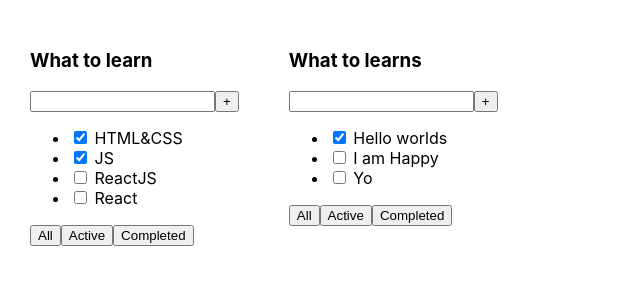
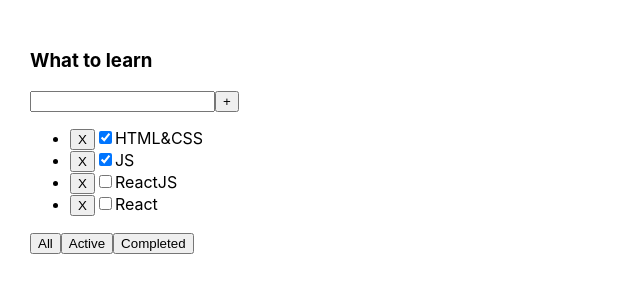
Before and after one commit to romantut1988/tasks-lists, a React (Create React App) app: page / in a window 1280 px wide. Shown: the top 300 px of the page, without its empty margins (0-640 px from the left). Built offline with nearby package versions, Linux system fonts and the light colour scheme.

Commit message:
knocked over buttons

```diff
--- a/src/App.tsx
+++ b/src/App.tsx
@@ -3,25 +3,16 @@ import './App.css';
 import {Todolist} from "./Todolist";
 
 function App() {
-    const truck = "What to learn"
-    const truck1 = "What to learns"
-
-    const tasks1 = [
+    const tasks = [
         {id: 1, title: "HTML&CSS", isDone: true},
         {id: 2, title: "JS", isDone: true},
         {id: 3, title: "ReactJS", isDone: false},
         {id: 4, title: "React", isDone: false},
     ]
-    const tasks2 = [
-        {id: 1, title: "Hello worlds", isDone: true},
-        {id: 2, title: "I am Happy", isDone: false},
-        {id: 3, title: "Yo", isDone: false}
-    ]
 
     return (
         <div className="App">
-            <Todolist truck={truck} tasks={tasks1}/>
-            <Todolist truck={truck1} tasks={tasks2}/>
+            <Todolist title="What to learn" tasks={tasks}/>
         </div>
     );
 }
--- a/src/Todolist.tsx
+++ b/src/Todolist.tsx
@@ -1,7 +1,7 @@
 import React from "react";
 
 type PropsType = {
-    truck: string
+    title: string
     tasks: Task[]
 }
 
@@ -14,7 +14,7 @@ type Task = {
 export const Todolist = (props: PropsType) => {
     return (
         <div>
-            <h3>{props.truck}</h3>
+            <h3>{props.title}</h3>
             <div>
                 <input/>
                 <button>+</button>
@@ -22,7 +22,11 @@ export const Todolist = (props: PropsType) => {
             <ul>
                 {props.tasks.map(el => {
                     return (
-                        <li key={el.id}><input type="checkbox" checked={el.isDone}/> <span>{el.title}</span></li>
+                        <li key={el.id}>
+                            <button>X</button>
+                            <input type="checkbox" checked={el.isDone}/>
+                            <span>{el.title}</span>
+                        </li>
                     )
                 })}
             </ul>
```
